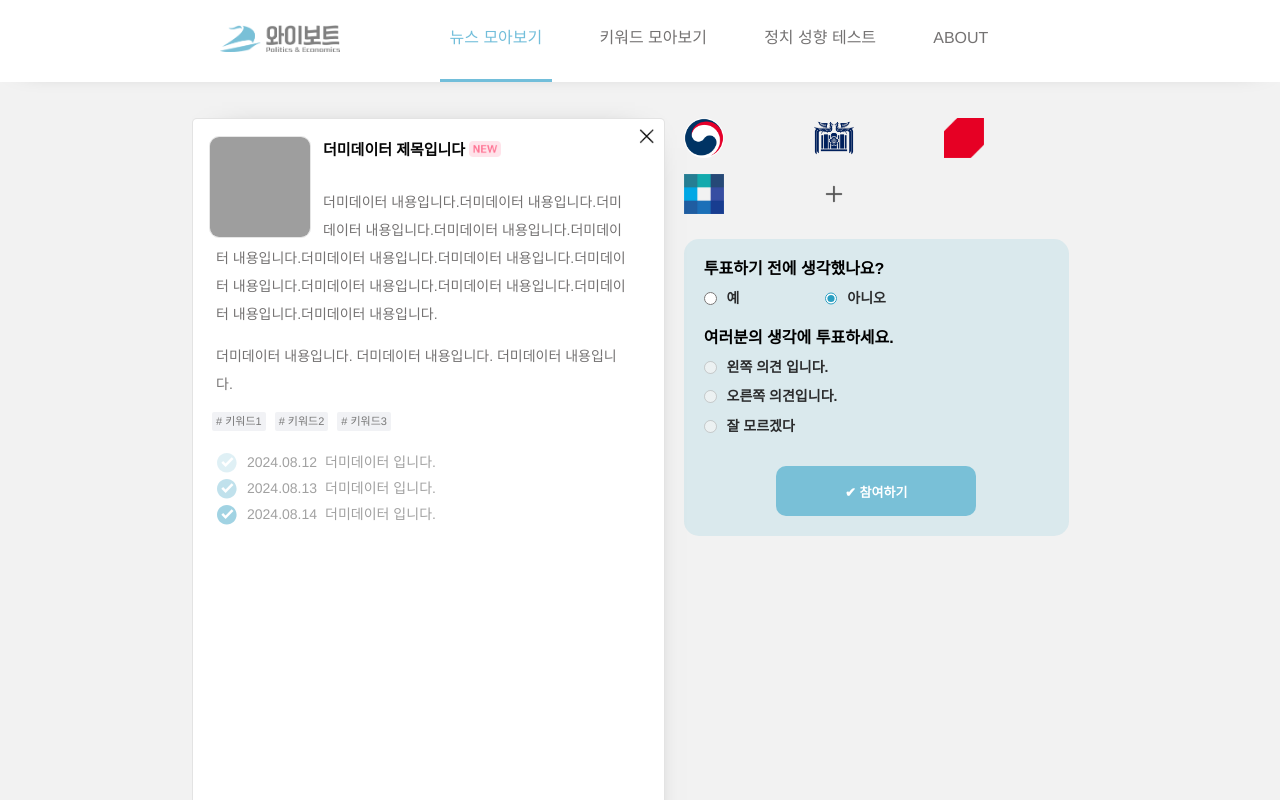
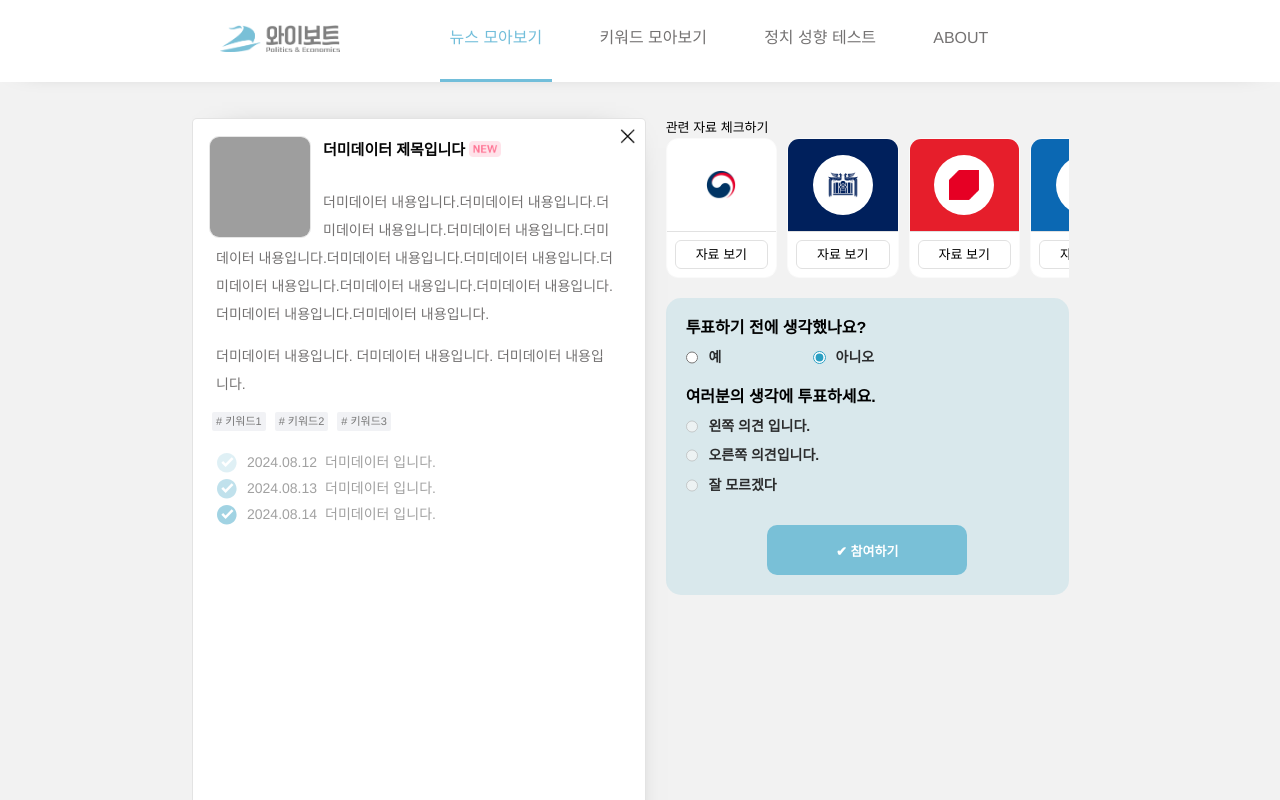
Before and after one commit to Doooooring/yvote_next, a Next.js app: page /news/1 in a window 1280 px wide. Built offline with nearby package versions, Linux system fonts and the light colour scheme; no server answers; grey boxes are pictures that could not be loaded.

Commit message:
fix style

```diff
--- a/components/news/commentModal/commentModal.resource.ts
+++ b/components/news/commentModal/commentModal.resource.ts
@@ -74,7 +74,7 @@ export const typeColor = (type: commentType) => {
     case commentType.국민의힘:
       return 'rgb(230, 30, 43)';
     case commentType.청와대:
-      return 'rgb(189, 145, 103)';
+      return 'rgb(0, 32, 92)';
     case commentType.행정부:
       return 'rgb(255, 255, 255)';
     case commentType.헌법재판소:
--- a/components/news/newsContents/index.tsx
+++ b/components/news/newsContents/index.tsx
@@ -15,6 +15,7 @@ import CommentModal from '../commentModal';
 import { useRouteToKeyword } from './newsContents.hook';
 import { sortComment } from './newsContents.util';
 import { loadingImg } from '@public/assets/resource';
+import { typeColor } from '../commentModal/commentModal.resource';
 
 interface NewsContentProps {
   newsContent: NewsDetail;
@@ -122,19 +123,37 @@ export default function NewsContent({ newsContent, voteHistory, hide }: NewsCont
           </div>
         </BodyLeft>
         <BodyRight state={!isLeft}>
+          <div className="comment_header">관련 자료 체크하기</div>
           <div className="comment_body">
+            <div className="comment_scroll_wrapper">
               {commentToShow!.map((comment) => {
                 return (
                   <CommentBox>
-                  <div className="commentBox-header">
+                    <div
+                      className="comment_box_header"
+                      style={{
+                        backgroundColor: typeColor(comment),
+                      }}
+                    >
+                      <div className="img-wrapper">
                         <ImageFallback
                           src={`/assets/img/${comment}.png`}
                           alt={comment}
-                      width={'40'}
-                      height={'40'}
+                          width={'30'}
+                          height={'30'}
                         />
                       </div>
-                  <div className="commentBox-footer"></div>
+                    </div>
+                    <div className="comment_box_footer">
+                      <div
+                        className="comment_box_footer_text"
+                        onClick={() => {
+                          openCommentModal(comment);
+                        }}
+                      >
+                        자료 보기
+                      </div>
+                    </div>
                   </CommentBox>
                 );
                 // <div
@@ -156,6 +175,7 @@ export default function NewsContent({ newsContent, voteHistory, hide }: NewsCont
                 //   />
                 // </div>;
               })}
+            </div>
           </div>
           <VoteBox
             _id={newsContent._id}
@@ -417,8 +437,12 @@ const BodyRight = styled.div<BodyProps>`
   }
 
   div.comment_body {
-    display: grid;
-    grid-template-columns: repeat(3, 1fr);
+    overflow: scroll;
+  }
+
+  div.comment_scroll_wrapper {
+    display: flex;
+    flex-direction: row;
     gap: 10px;
     margin-bottom: 20px;
     padding-right: 4px;
@@ -437,6 +461,49 @@ const BodyRight = styled.div<BodyProps>`
 `;
 
 const CommentBox = styled.div`
+  flex: 1 0 auto;
+
   display: flex;
   flex-direction: column;
+
+  border: 1px solid rgb(250, 250, 250);
+  border-radius: 12px;
+  overflow: hidden;
+
+  .comment_box_header {
+    width: 100%;
+    padding: 1rem 0;
+    display: flex;
+    justify-content: center;
+    align-items: center;
+    border-bottom: 1px solid rgb(225, 225, 225);
+  }
+
+  .img-wrapper {
+    display: flex;
+    justify-content: center;
+    align-items: center;
+
+    width: 60px;
+    height: 60px;
+    background-color: white;
+    border-radius: 40px;
+  }
+
+  .comment_box_footer {
+    display: flex;
+    flex-direction: row;
+    justify-content: center;
+    align-items: center;
+
+    background-color: white;
+
+    padding: 0.5rem;
+
+    .comment_box_footer_text {
+      padding: 0.25rem 1.25rem;
+      border: 1px solid rgb(225, 225, 225);
+      border-radius: 6px;
+    }
+  }
 `;
```
Lines whose indentation alone changed are shown as unchanged.
